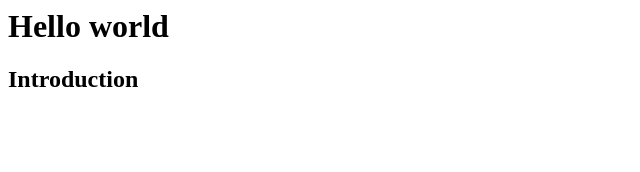
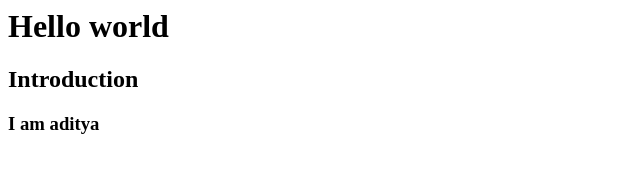
Before and after one commit to 007Samael/Work, a plain HTML site: page Index.html in a window 1280 px wide. Shown: the whole page, without its empty margins (0-640 px from the left). Drawn offline with Linux system fonts and the light colour scheme.

Commit message:
Change code

```diff
--- a/Index.html
+++ b/Index.html
@@ -1,4 +1,5 @@
 <body>
     <h1>Hello world </h1>
     <h2>Introduction</h2>
+    <h3> I am aditya </h3>
     </body>
```
